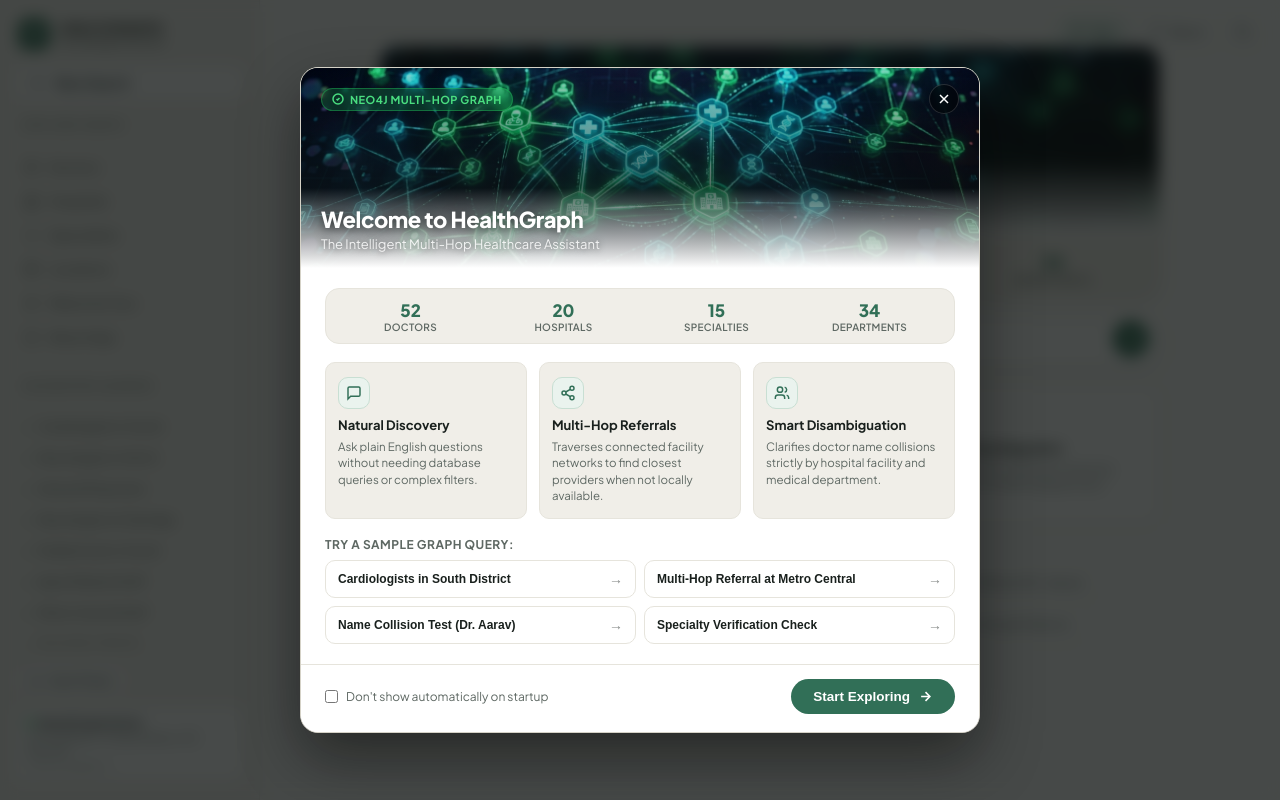
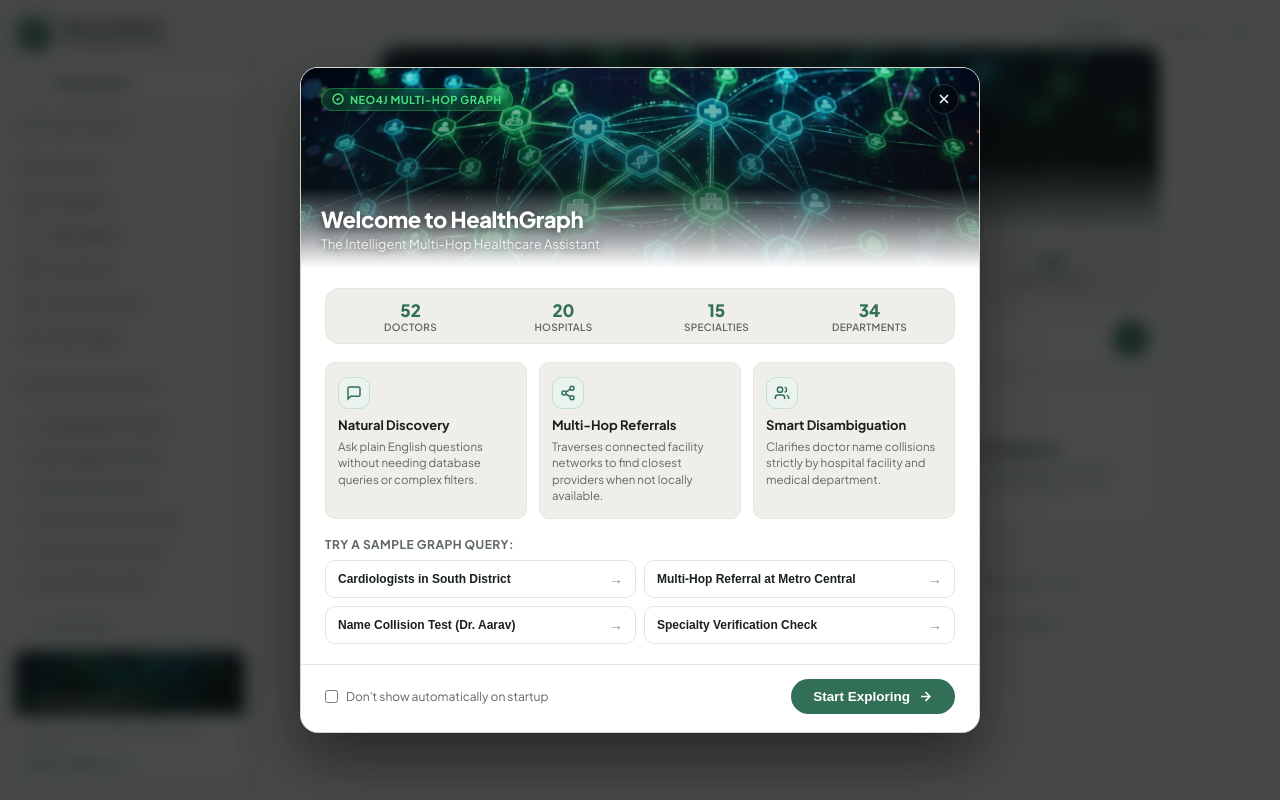
Before and after one commit to sydelendure/healthcare-knowledge-graph-assistant, a Flask app: page / in a window 1280 px wide. Run offline with Flask 3, Linux system fonts and the light colour scheme; data that the repository does not hold is empty.

Commit message:
Embed 3D knowledge graph visual banner in sidebar status card

```diff
--- a/frontend/static/style.css
+++ b/frontend/static/style.css
@@ -360,17 +360,56 @@ html, body {
 .about-card {
     background: var(--bg-card);
     border: 1px solid var(--border-subtle);
-    border-radius: var(--radius-md);
-    padding: 10px 12px;
+    border-radius: var(--radius-lg);
+    overflow: hidden;
+    display: flex;
+    flex-direction: column;
+    transition: all 0.2s ease;
+    box-shadow: var(--shadow-sm);
+}
+
+.about-card:hover {
+    border-color: var(--primary-green);
+    transform: translateY(-2px);
+    box-shadow: 0 4px 14px var(--shadow-md);
+}
+
+.sidebar-kg-banner {
+    position: relative;
+    width: 100%;
+    height: 64px;
+    overflow: hidden;
+    background: #090e0c;
+}
+
+.sidebar-kg-img {
+    width: 100%;
+    height: 100%;
+    object-fit: cover;
+    object-position: center;
+    filter: brightness(0.85) contrast(1.1);
+    transition: transform 0.4s ease;
+}
+
+.about-card:hover .sidebar-kg-img {
+    transform: scale(1.06);
+}
+
+.sidebar-kg-overlay {
+    position: absolute;
+    inset: 0;
+    background: linear-gradient(180deg, rgba(0, 0, 0, 0.1) 0%, rgba(10, 16, 13, 0.75) 100%);
+    display: flex;
+    align-items: flex-end;
+    gap: 6px;
+    padding: 8px 10px;
+}
+
+.about-card-body {
+    padding: 8px 10px 10px;
     display: flex;
     flex-direction: column;
     gap: 2px;
-}
-
-.about-title-row {
-    display: flex;
-    align-items: center;
-    gap: 6px;
 }
 
 .pulse-dot {
@@ -379,22 +418,28 @@ html, body {
     border-radius: 50%;
     background: #22c55e;
     box-shadow: 0 0 0 2px rgba(34, 197, 94, 0.2);
+    flex-shrink: 0;
+    margin-bottom: 2px;
 }
 
 .about-status {
     font-size: 11px;
     font-weight: 700;
-    color: var(--text-main);
+    color: #ffffff;
+    text-shadow: 0 1px 4px rgba(0, 0, 0, 0.6);
 }
 
 .about-desc {
     font-size: 11px;
     color: var(--text-muted);
+    line-height: 1.35;
 }
 
 .about-caption {
-    font-size: 10px;
-    color: var(--text-light);
+    font-size: 10.5px;
+    font-weight: 600;
+    color: var(--primary-green);
+    margin-top: 2px;
 }
 
 /* =========================================================
--- a/frontend/templates/index.html
+++ b/frontend/templates/index.html
@@ -190,15 +190,20 @@
                     </button>
                 </div>
 
-                <!-- KNOWLEDGE GRAPH STATUS CARD -->
-                <div class="about-card" onclick="openAboutModal()" style="cursor: pointer;"
-                    title="Click to view About details">
-                    <div class="about-title-row">
-                        <span class="pulse-dot"></span>
-                        <span class="about-status">Neo4j Graph Active</span>
+                <!-- KNOWLEDGE GRAPH STATUS CARD WITH 3D IMAGE -->
+                <div class="about-card" onclick="openOnboardingModal()" style="cursor: pointer;"
+                    title="Click to explore Knowledge Graph Tour">
+                    <div class="sidebar-kg-banner">
+                        <img src="{{ url_for('static', filename='onboarding_hero.jpg') }}" alt="Neo4j Knowledge Graph" class="sidebar-kg-img">
+                        <div class="sidebar-kg-overlay">
+                            <span class="pulse-dot"></span>
+                            <span class="about-status">Neo4j Graph Active</span>
+                        </div>
                     </div>
-                    <p class="about-desc">20 Hospitals &bull; 15 Specialties &bull; 50 Doctors</p>
-                    <span class="about-caption">Click for details &rarr;</span>
+                    <div class="about-card-body">
+                        <p class="about-desc">20 Hospitals &bull; 15 Specialties &bull; 52 Doctors</p>
+                        <span class="about-caption">Explore Graph Tour &rarr;</span>
+                    </div>
                 </div>
             </div>
         </aside>
```
